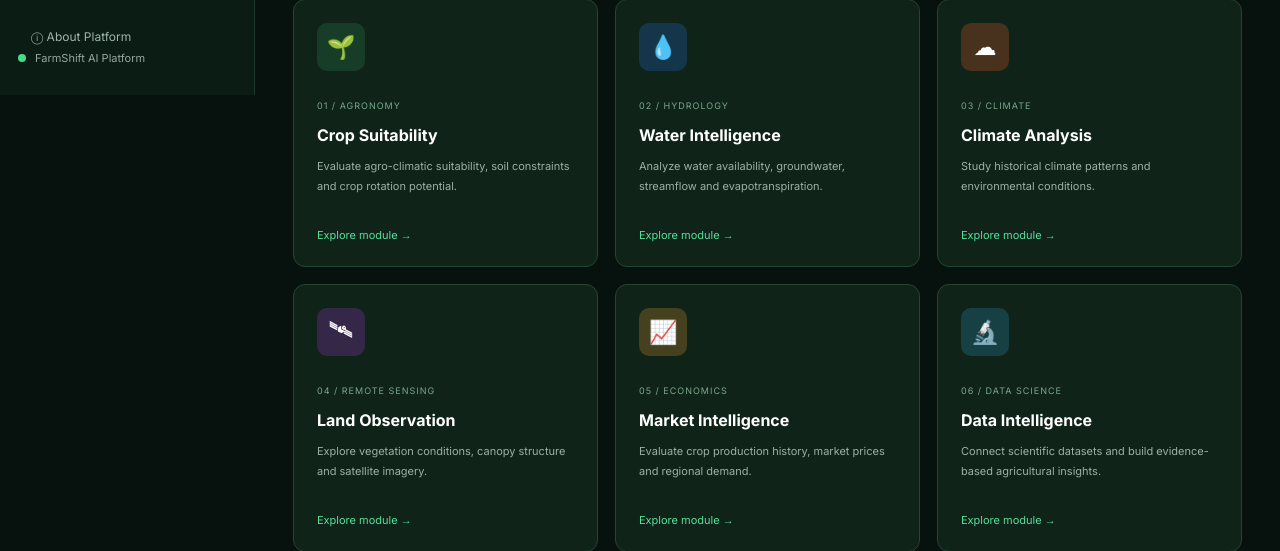
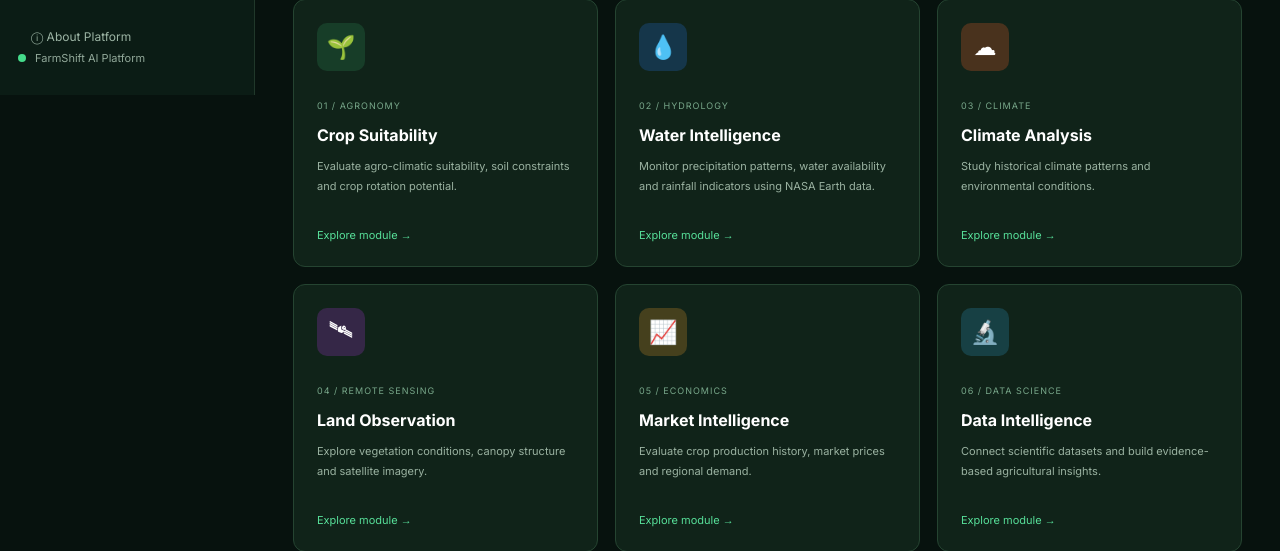
Before and after one commit to karthi31032008/one-last-time, a Flask app: page / in a window 1280 px wide. Shown: the part 705-1256 px from the top of the page. Run offline with Flask 3, Linux system fonts and the light colour scheme.

Commit message:
index.html

```diff
--- a/templates/index.html
+++ b/templates/index.html
@@ -116,13 +116,15 @@
 </a>
 
 
-        <a href="#water" class="module-card">
-            <div class="module-icon blue">💧</div>
-            <span class="module-number">02 / HYDROLOGY</span>
-            <h3>Water Intelligence</h3>
-            <p>Analyze water availability, groundwater, streamflow and evapotranspiration.</p>
-            <span class="module-link">Explore module →</span>
-        </a>
+
+<a href="/water-intelligence" class="module-card">
+    <div class="module-icon blue">💧</div>
+    <span class="module-number">02 / HYDROLOGY</span>
+    <h3>Water Intelligence</h3>
+    <p>Monitor precipitation patterns, water availability and rainfall indicators using NASA Earth data.</p>
+    <span class="module-link">Explore module →</span>
+</a>
+
 
         <a href="#climate" class="module-card">
             <div class="module-icon orange">☁</div>
```
